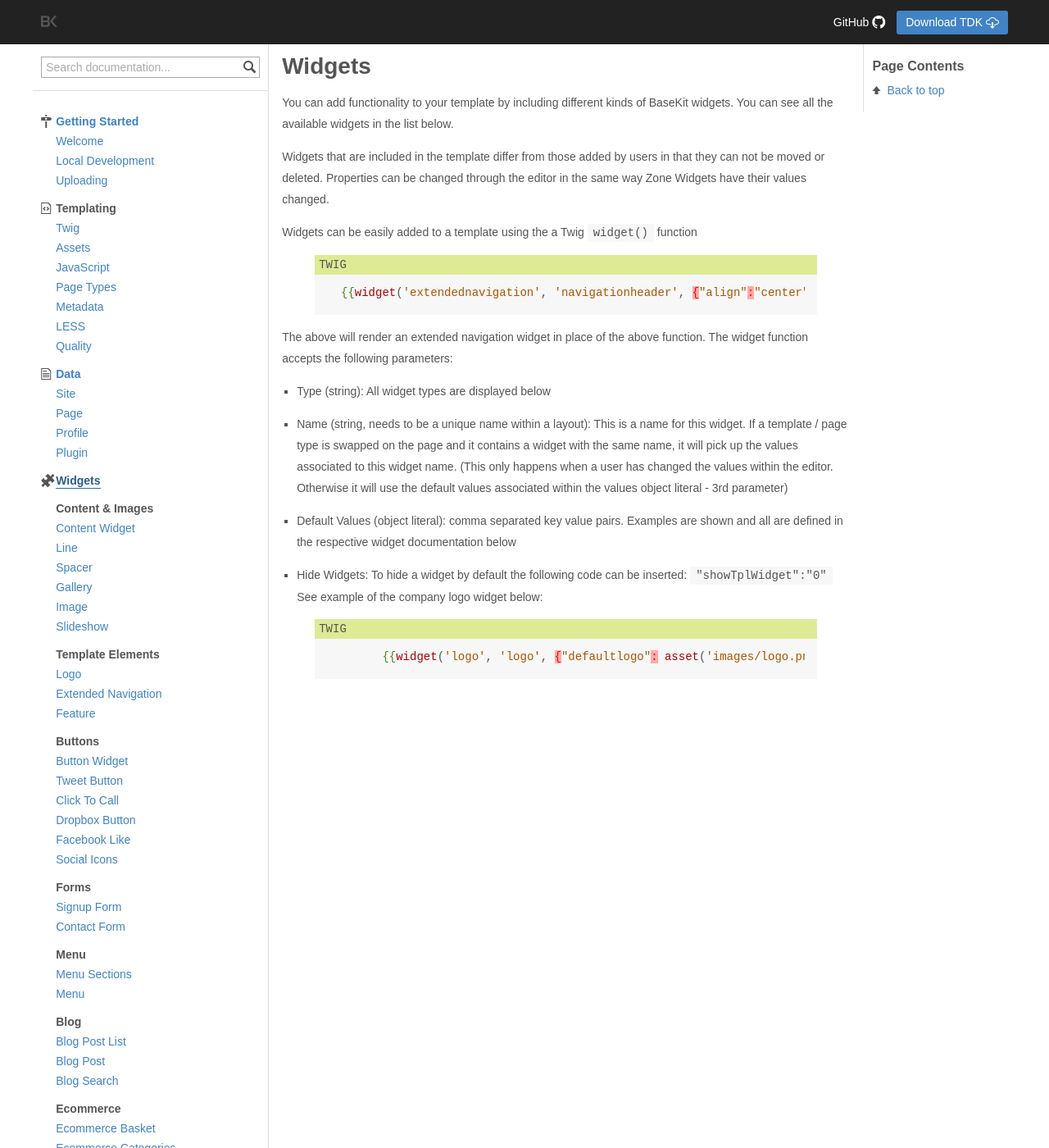
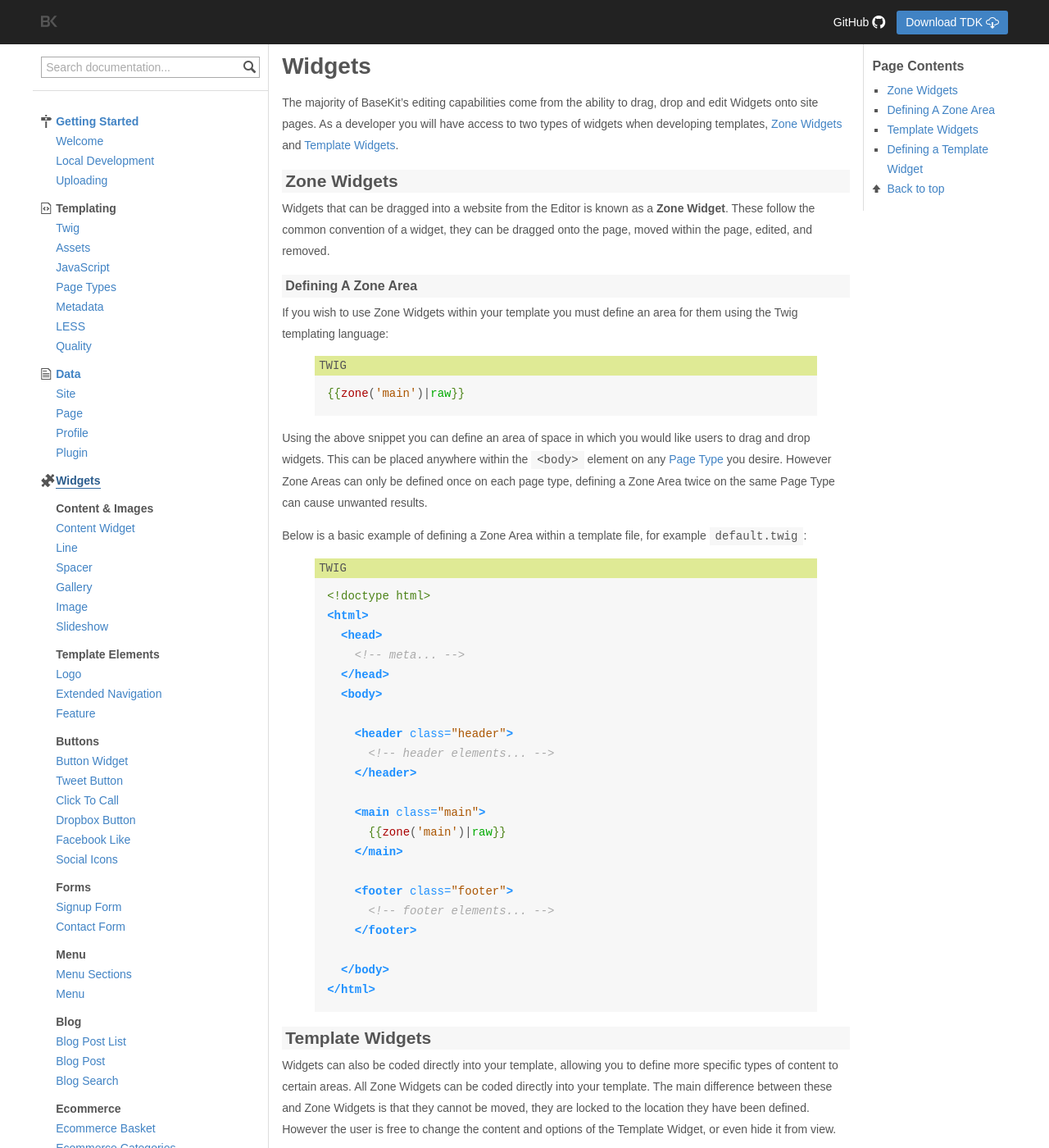
Before and after one commit to rusic/documentation, a Jekyll site: the page built from widgets/index.md, in a window 1280 px wide and 1400 px high. Shown: the whole window at 82% size. Built offline with Jekyll 4.4.1, drawn with Linux system fonts in a browser that asks for light colours; some of the changed text lies outside the part shown.

Commit message:
Rewrite of widgets page

````diff
--- a/widgets/index.md
+++ b/widgets/index.md
@@ -5,33 +5,96 @@ title: Widgets
 
 # Widgets
 
-You can add functionality to your template by including different kinds of BaseKit widgets.
-You can see all the available widgets in the list below.
+The majority of BaseKit's editing capabilities come from the ability to drag, drop and edit Widgets onto site pages. As a developer you will have access to two types of widgets when developing templates, [Zone Widgets](#zone-widgets) and [Template Widgets](#template-widgets).
 
-Widgets that are included in the template differ from those added by users in that they can not be moved or deleted. Properties can be changed through the editor in the same way Zone Widgets have their values changed.
+## Zone Widgets
 
-Widgets can be easily added to a template using the a Twig ```widget()``` function
+Widgets that can be dragged into a website from the Editor is known as a **Zone Widget**. These follow the common convention of a widget, they can be dragged onto the page, moved within the page, edited, and removed.
+
+### Defining A Zone Area
+
+If you wish to use Zone Widgets within your template you must define an area for them using the Twig templating language:
 
 {% highlight django %}
 {% raw %}
-
-  {{widget('extendednavigation', 'navigationheader', {"align":"center"})|raw}}
-
+{{zone('main')|raw}}
 {% endraw %}
 {% endhighlight %}
 
-The above will render an extended navigation widget in place of the above function. The widget function accepts the following parameters:
+Using the above snippet you can define an area of space in which you would like users to drag and drop widgets. This can be placed anywhere within the ```<body>``` element on any [Page Type](/templating/page-types/) you desire. However Zone Areas can only be defined once on each page type, defining a Zone Area twice on the same Page Type can cause unwanted results.
 
-* Type (string): All widget types are displayed below
-
-* Name (string, needs to be a unique name within a layout): This is a name for this widget. If a template / page type is swapped on the page and it contains a widget with the same name, it will pick up the values associated to this widget name. (This only happens when a user has changed the values within the editor. Otherwise it will use the default values associated within the values object literal - 3rd parameter)
-
-* Default Values (object literal): comma separated key value pairs. Examples are shown and all are defined in the respective widget documentation below
-
-* Hide Widgets: To hide a widget by default the following code can be inserted: ```"showTplWidget":"0"``` See example of the company logo widget below:
+Below is a basic example of defining a Zone Area within a template file, for example ```default.twig```:
 
 {% highlight django %}
 {% raw %}
-	{{widget('logo', 'logo', {"defaultlogo": asset('images/logo.png'),"showTplWidget":"0"})|raw}}
+<!doctype html>
+<html>
+  <head>
+    <!-- meta... -->
+  </head>
+  <body>
+
+    <header class="header">
+      <!-- header elements... -->
+    </header>
+
+    <main class="main">
+      {{zone('main')|raw}}
+    </main>
+
+    <footer class="footer">
+      <!-- footer elements... -->
+    </footer>
+
+  </body>
+</html>
 {% endraw %}
 {% endhighlight %}
+
+## Template Widgets
+
+Widgets can also be coded directly into your template, allowing you to define more specific types of content to certain areas. All Zone Widgets can be coded directly into your template. The main difference between these and Zone Widgets is that they cannot be moved, they are locked to the location they have been defined. However the user is free to change the content and options of the Template Widget, or even hide it from view.
+
+### Defining a Template Widget
+
+Template Widgets can be defined in your template using the Twig templating language:
+
+{% highlight django %}
+{% raw %}
+{{widget('content','headercontent',{})|raw}}
+{% endraw %}
+{% endhighlight %}
+
+Because defining a Template Widget is more specific than defining a Zone Area, the code is slightly more detailed. The above example is defining a ```content``` ```widget``` with than identifier of ```headercontent```. The identifier of a Template Widget must be unique, if it is not then the template will not be accepted by the editor.
+
+Note that the Twig code used to define a particular widget contains additional brackets, ```{}```. This is where you can define default parameters, such as default content or settings.
+
+Below is a basic example of defining a Template Widget within a template file, along with a default parameter:
+
+{% highlight django %}
+{% raw %}
+<!doctype html>
+<html>
+  <head>
+    <!-- meta... -->
+  </head>
+  <body>
+
+    <header class="header">
+      {{widget('logo', 'headerlogo', {"defaultlogo": asset('images/logo.png')})|raw}}
+    </header>
+
+    <main class="main">
+      <!-- main elements... -->
+    </main>
+
+    <footer class="footer">
+      <!-- footer elements... -->
+    </footer>
+
+  </body>
+</html>
+{% endraw %}
+{% endhighlight %}
+
+Despite that all Zone Widgets are all available to use as Template Widgets, there are a certain amount that can only be used within the Template. Widgets such as [Logo](/widgets/v2/logo/), [Extended Navigation](/widgets/v2/extended-navigation/), and [Feature](/widgets/v2/feature/) are designed to be part of the template structure. This means the user is limited to editing or hiding them.
````
